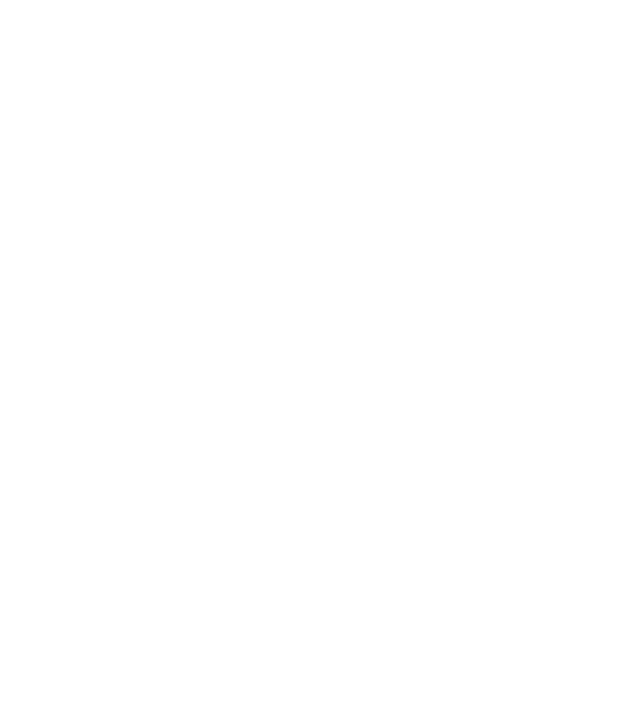
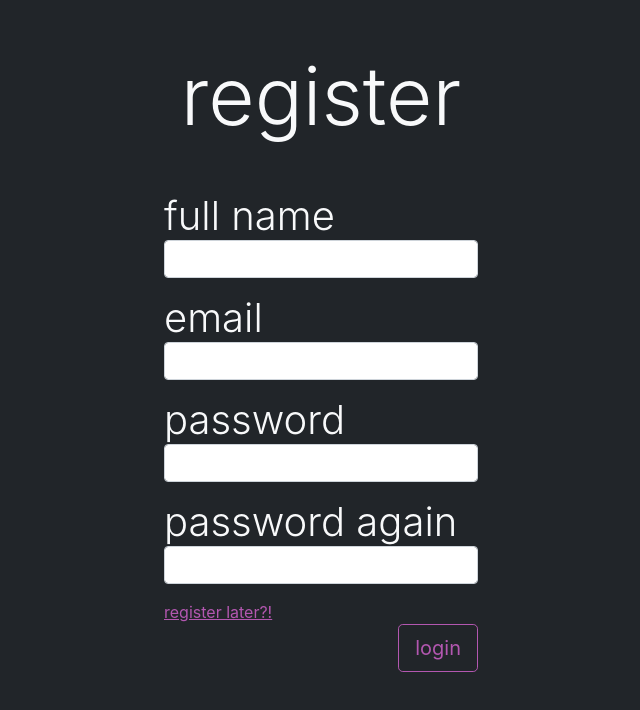
Before and after one commit to a-GumaryaN/my-message, a React (Create React App) app: page /register in a window 1280 px wide. Before the commit this address had no page. Shown: the top 710 px of the page, without its empty margins (319-959 px from the left). Built offline with nearby package versions, Linux system fonts and the light colour scheme.

Commit message:
adding register page

```diff
--- a/src/App.tsx
+++ b/src/App.tsx
@@ -1,6 +1,7 @@
 import React from "react";
 import { BrowserRouter, Routes, Route } from "react-router-dom";
 import LoginPage from "./Components/LoginPage/LoginPage";
+import Register from "./Components/Register/Register";
 import "./App.css";
 
 function App() {
@@ -9,6 +10,8 @@
       <BrowserRouter>
         <Routes>
           <Route path="/" element={<LoginPage />} />
+          <Route path="/login" element={<LoginPage />} />
+          <Route path="/register" element={<Register />} />
         </Routes>
       </BrowserRouter>
     </div>
--- /dev/null
+++ b/src/Components/Register/Register.tsx
@@ -0,0 +1,144 @@
+import useInput from "../../hooks/useInput/useInput";
+import { Link } from "react-router-dom";
+import React from "react";
+const LoginPage: React.FC<{}> = (props) => {
+  const { state: fullName, dispatch: fullNameDispatch } = useInput();
+  const { state: email, dispatch: emailDispatch } = useInput();
+  const { state: password, dispatch: passwordDispatch } = useInput();
+  const { state: passwordAgain, dispatch: passwordAgainDispatch } = useInput();
+
+  const checkFullName = () => {
+    if (!email.value) {
+      fullNameDispatch({ type: "setError", error: "full name in empty" });
+      return true;
+    }
+    return false;
+  };
+
+  const checkEmail = () => {
+    if (!email.value) {
+      emailDispatch({ type: "setError", error: "email in empty" });
+      return true;
+    }
+    if (!email.value.includes("@") || !email.value.includes(".com")) {
+      emailDispatch({ type: "setError", error: "email not valid" });
+      return true;
+    }
+    return false;
+  };
+
+  const checkPassword = () => {
+    if (!password.value) {
+      passwordDispatch({ type: "setError", error: "password in empty" });
+      return true;
+    }
+    if (password.value.length < 8) {
+      passwordDispatch({
+        type: "setError",
+        error: "password most be more than 8 characters",
+      });
+      return true;
+    }
+    return false;
+  };
+
+  const checkPasswordAgain = () => {
+    if (!passwordAgain.value) {
+      passwordAgainDispatch({
+        type: "setError",
+        error: "password again in empty",
+      });
+      return true;
+    }
+    if (passwordAgain.value !== password.value) {
+      passwordAgainDispatch({
+        type: "setError",
+        error: "password again not match with password",
+      });
+      return true;
+    }
+    return false;
+  };
+  const submitHandler = (data:React.FormEvent) => {
+    data.preventDefault();
+    let isFormValid = true;
+
+    isFormValid &&= checkFullName();
+    isFormValid &&= checkEmail();
+    isFormValid &&= checkPassword();
+    isFormValid &&= checkPasswordAgain();
+
+    if (!isFormValid) return;
+  };
+
+  return (
+    <div className="col-12 container-fluid full-height bg-dark text-light d-flex flex-column align-items-center">
+      <div className="col-md-3 display-1 text-center py-5">register</div>
+      <form onSubmit={submitHandler} className="col-md-3 d-flex flex-column">
+        <div>
+          <label className="display-6">full name</label>
+          <input
+            className="form-control"
+            type="text"
+            onChange={(e) => {
+              fullNameDispatch({ type: "setValue", value: e.target.value });
+            }}
+            value={fullName.value}
+            onBlur={checkFullName}
+          />
+          <p className="text-danger bg-gradient">{fullName.error}</p>
+        </div>
+        <div>
+          <label className="display-6">email</label>
+          <input
+            className="form-control"
+            type="email"
+            onChange={(e) => {
+              emailDispatch({ type: "setValue", value: e.target.value });
+            }}
+            value={email.value}
+            onBlur={checkEmail}
+          />
+          <p className="text-danger bg-gradient">{email.error}</p>
+        </div>
+        <div>
+          <label className="display-6">password</label>
+          <input
+            className="form-control"
+            type="password"
+            onChange={(e) => {
+              passwordDispatch({ type: "setValue", value: e.target.value });
+            }}
+            value={password.value}
+            onBlur={checkPassword}
+          />
+          <p className="text-danger bg-gradient">{password.error}</p>
+        </div>
+        <div>
+          <label className="display-6">password again</label>
+          <input
+            className="form-control"
+            type="password"
+            onChange={(e) => {
+              passwordAgainDispatch({
+                type: "setValue",
+                value: e.target.value,
+              });
+            }}
+            value={passwordAgain.value}
+            onBlur={checkPasswordAgain}
+          />
+          <p className="text-danger bg-gradient">{passwordAgain.error}</p>
+        </div>
+        <Link className="link link-primary" to="/login">
+          register later?!
+        </Link>
+        <button className="btn btn-outline-primary btn-lg align-self-end">
+          login
+        </button>
+      </form>
+    </div>
+  );
+};
+
+export default LoginPage;
```
